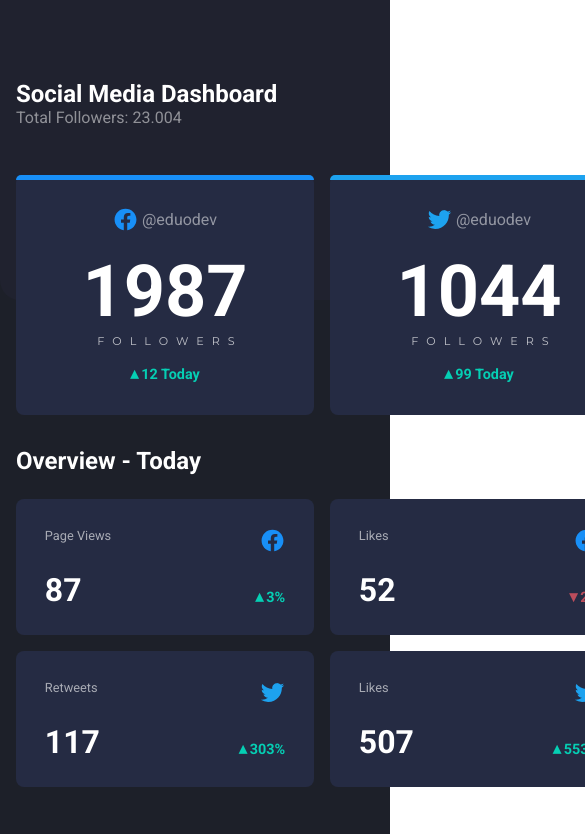
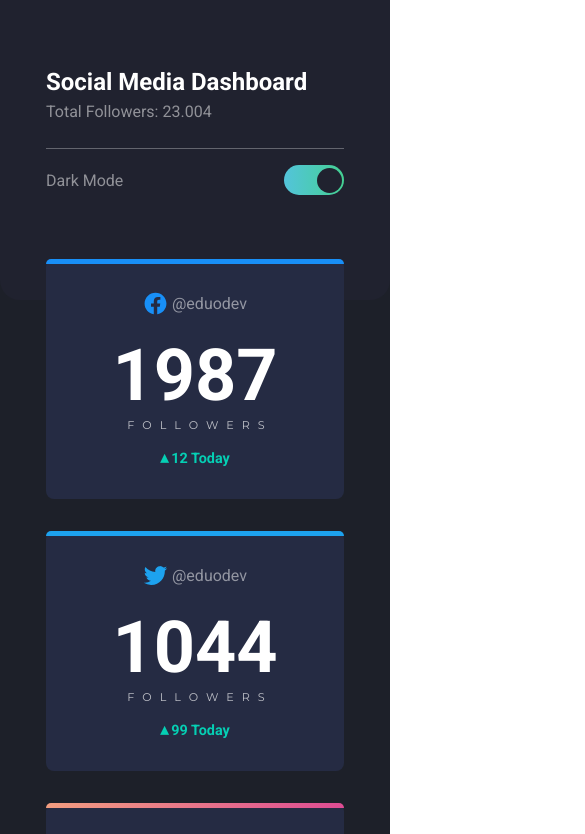
Before and after one commit to eduardoqsilva/Dashboard-ReactJs, a React (Vite) app: page / in a window 390 px wide. Shown: the top 834 px of the page, 585 px wide, since content can reach past the window. Built offline with nearby package versions, Linux system fonts and the light colour scheme.

Commit message:
add responsive mobile optimization

```diff
--- a/index.html
+++ b/index.html
@@ -8,7 +8,7 @@
 
     <meta name="viewport" content="width=device-width, initial-scale=1.0" />
 
-    <link rel="shortcut icon" href="public/favicon.svg" type="image/x-icon">
+    <link rel="shortcut icon" href="/favicon.svg" type="image/x-icon">
 
     <link href="https://fonts.googleapis.com/css2?family=Montserrat:wght@300;400&family=Roboto:wght@400;500;700&display=swap" rel="stylesheet">
 
--- a/src/components/Cardgrid/Grid.styles.ts
+++ b/src/components/Cardgrid/Grid.styles.ts
@@ -8,9 +8,8 @@ export const GridWrapper = styled.main`
 
   display: grid;
   grid-template-columns: repeat(4, auto);
-  grid-template-rows: auto auto;
+  grid-template-rows: auto;
   gap: 1rem;
-  grid-template-areas: header;
   margin: auto;
   position: relative;
   z-index: 10;
@@ -83,4 +82,48 @@ export const GridWrapper = styled.main`
   & div.title > h2 {
     font-family: 'Roboto';
   }
+
+
+
+  @media(max-width: 1300px){
+    grid-template-columns: repeat(2, auto);
+    gap: 1rem;
+
+    & div.ContainerHeader {
+      grid-column: span 2;
+    }
+    & div.title {
+      grid-column: span 2;
+    }
+  }
+
+  @media(max-width: 650px){
+    grid-template-columns: repeat(1, auto);
+    gap: 2rem;
+    justify-items: center;
+    padding: 0 1rem 3rem 1rem;
+
+    & div.ContainerHeader {
+      grid-column: span 1;
+    }
+    & div.title {
+      grid-column: span 1;
+    }
+    & .titleWrapper {
+      line-height: 1.5;
+    }
+    & div.ContainerHeader {
+      flex-direction: column;
+      gap: 1.5rem;
+    }
+    & div.ContainerHeader{
+      width: 100%;
+    }
+    & div.darkSwith{
+      width: 100%;
+      justify-content: space-between;
+      padding: 1rem 0 0 0;
+      border-top: 1px solid rgba(255,255,255,0.3);
+    }
+  }
 `
--- a/src/components/HeaderConteiner/HeaderContainer.styles.ts
+++ b/src/components/HeaderConteiner/HeaderContainer.styles.ts
@@ -3,7 +3,7 @@ import styled from "styled-components";
 
 export const HeaderContainer = styled.header`
   width: 100vw;
-  height: 100vh;
+  min-height: 100vh;
 
   background-color: ${(props) => props.theme.headerBackground};
   color: #fff;
```
